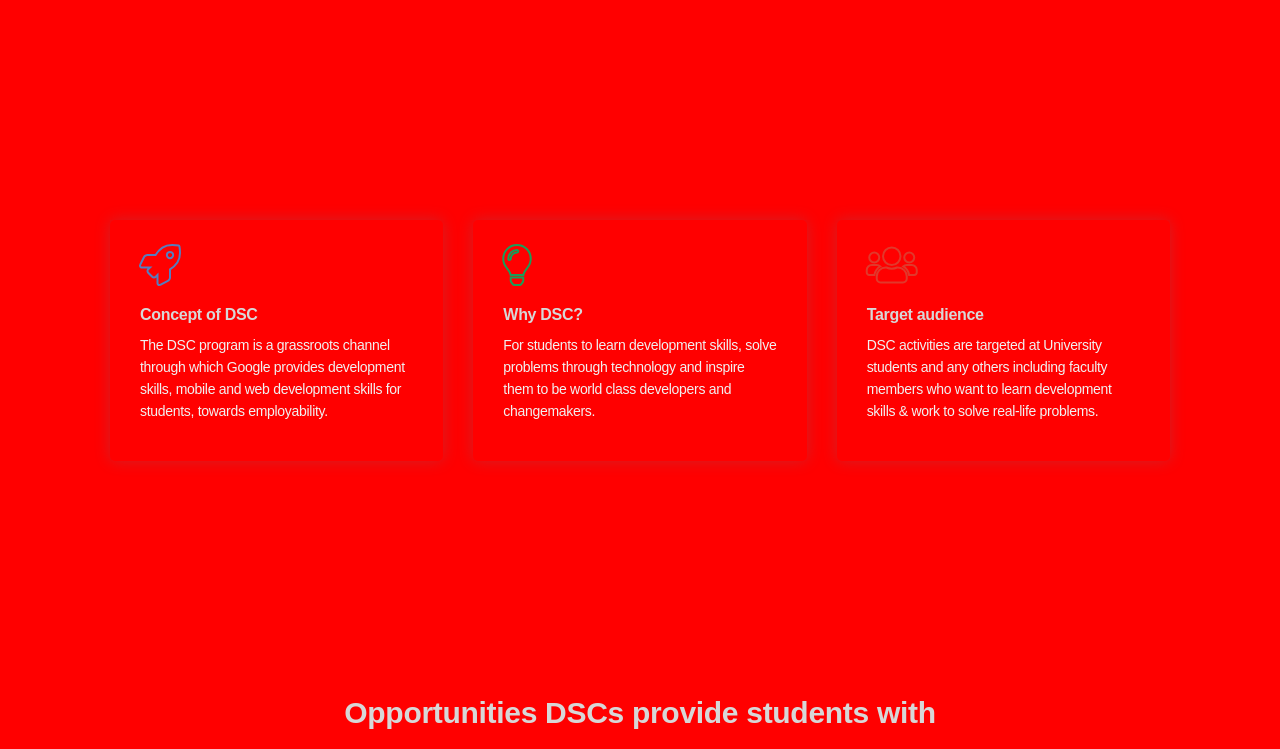
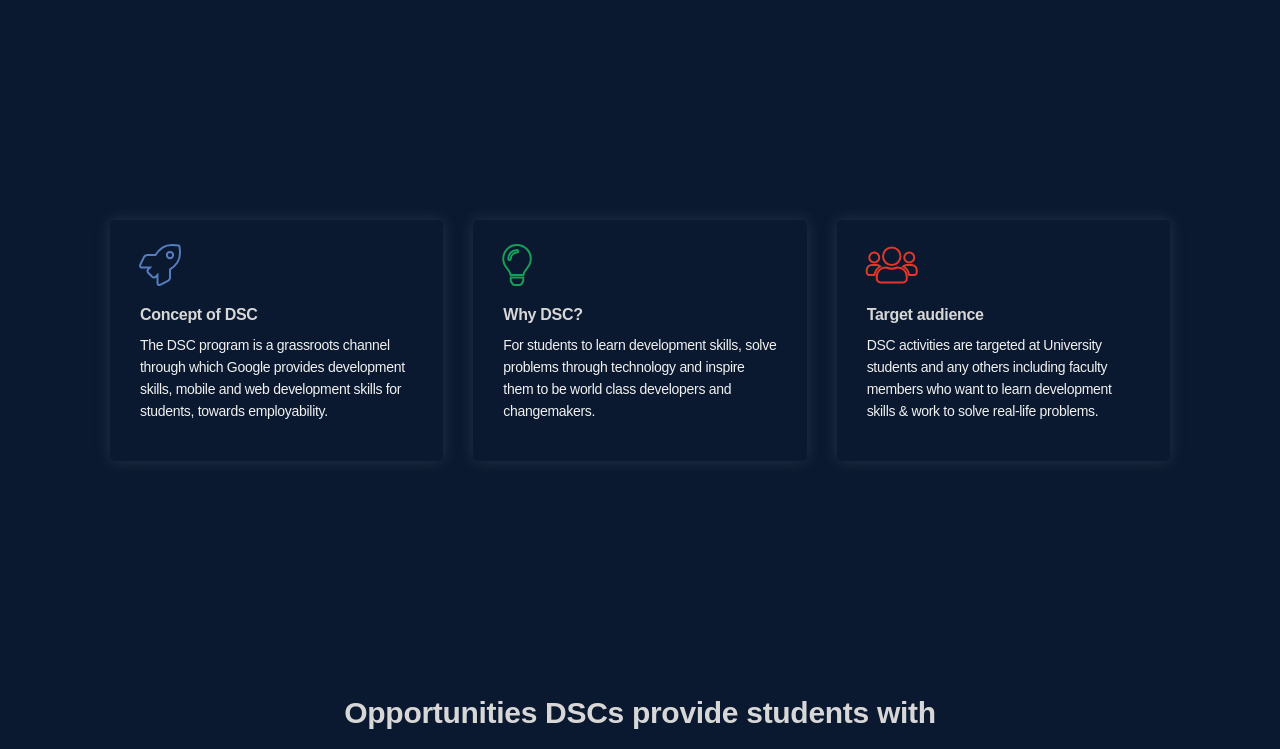
Before and after one commit to phirmware/codeclubph, a website built with webpack: page index.html in a window 1280 px wide. Shown: the part 502-1251 px from the top of the page. Built offline with nearby package versions, Linux system fonts and the light colour scheme; a script that the page names is missing; files whose address does not match are found by name; a web font is replaced by a local one.

Commit message:
changes background color

```diff
--- a/src/css/styles.css
+++ b/src/css/styles.css
@@ -1,5 +1,5 @@
 * {
-  background: red !important;
+  background: #0A192F !important;
   color: #f1f1f1;
 }
 
```
Also changed, not shown: .travis.yml.
